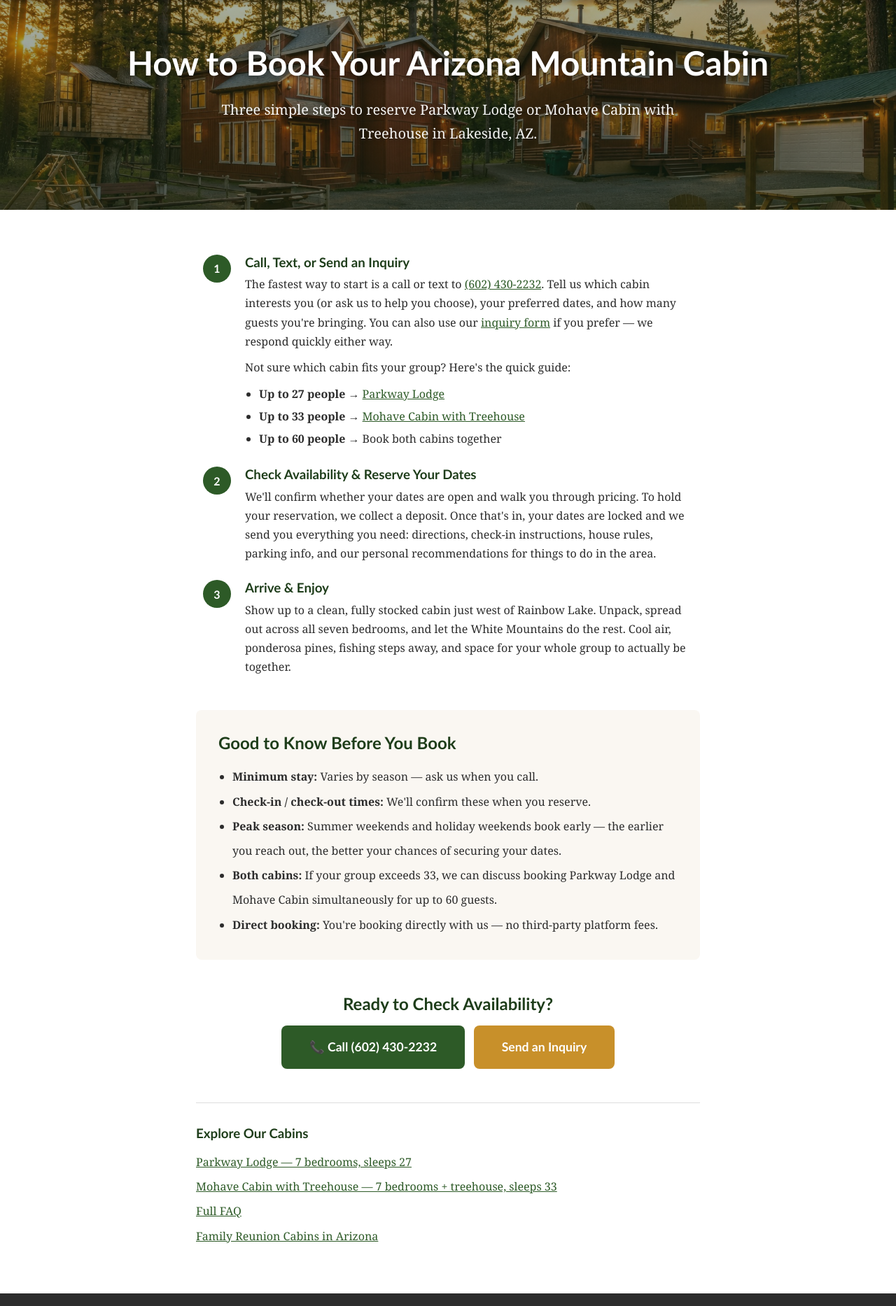
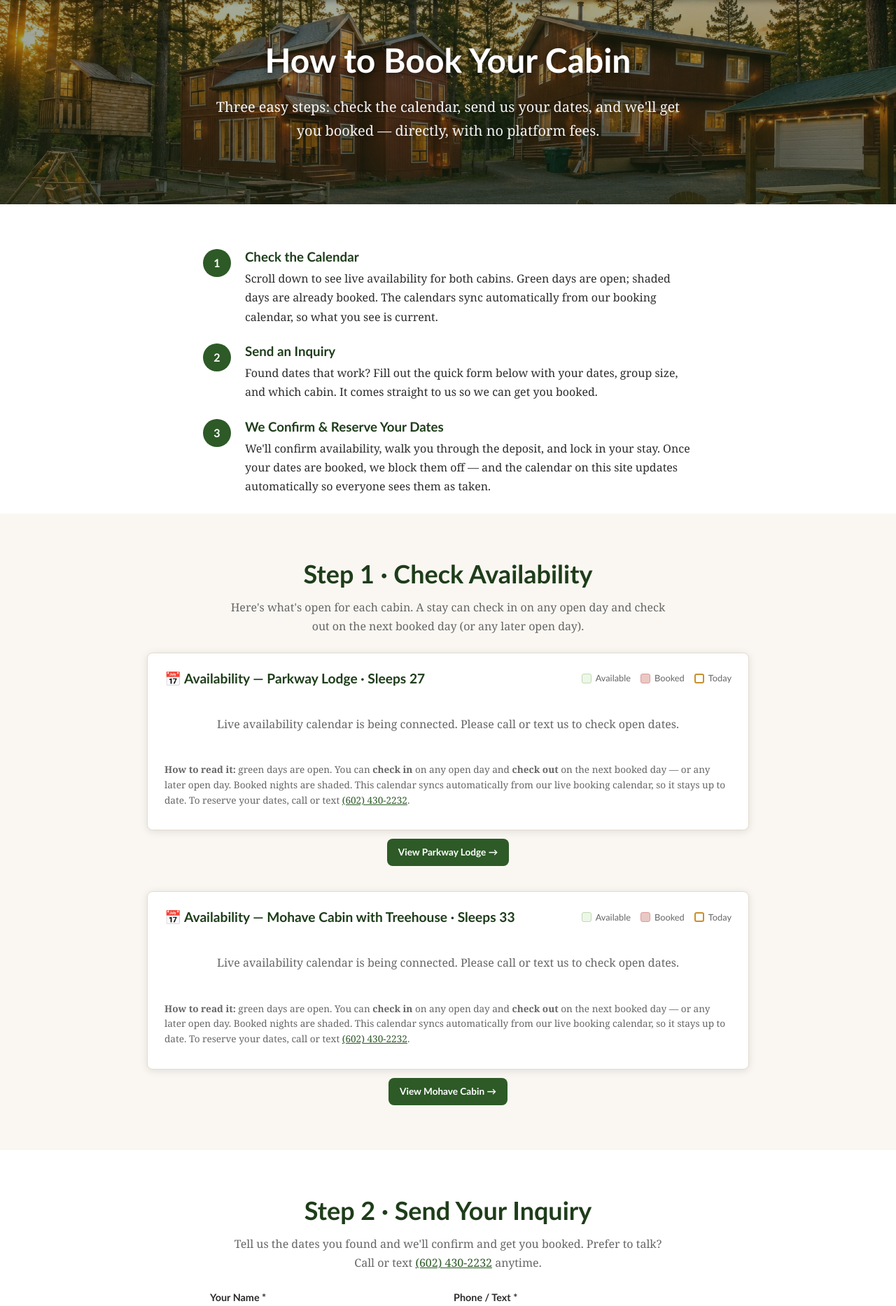
Before and after one commit to shiloh-lundahl/arizonafamilycabins, a Flask app: page /how-to-book/ in a window 1280 px wide. Shown: the part 72-1939 px from the top of the page at 70% size. Run offline with Flask 3, Linux system fonts and the light colour scheme; data that the repository does not hold is empty; some libraries are stand-ins or nearby versions.

Commit message:
Rebuild How to Book: calendar-first flow (check calendar -> inquiry -> we book)
- Step 1 embeds both live calendars, Step 2 the inquiry form, Step 3 explains booking/Airbnb-block sync
- Note that online quotes + payment are coming

Co-Authored-By: Claude Opus 4.8 <noreply@anthropic.com>

```diff
--- a/templates/how_to_book.html
+++ b/templates/how_to_book.html
@@ -1,78 +1,169 @@
 {% extends "base.html" %}
 {% block title %}How to Book a Cabin | Arizona Family Cabins – Lakeside, AZ{% endblock %}
-{% block meta_description %}Booking Parkway Lodge or Mohave Cabin with Treehouse is simple — call or text to check availability, reserve with a deposit, then show up and enjoy. Here's how it works.{% endblock %}
+{% block meta_description %}Book Parkway Lodge or Mohave Cabin with Treehouse in 3 steps: check the live calendar, send an inquiry, and we'll confirm your dates. Direct booking, no platform fees.{% endblock %}
 {% block content %}
 
-<section class="hero" style="padding:60px 20px;">
+<section class="hero" style="padding:56px 20px;">
   <div class="container">
-    <h1>How to Book Your Arizona Mountain Cabin</h1>
-    <p class="tagline">Three simple steps to reserve Parkway Lodge or Mohave Cabin with Treehouse in Lakeside, AZ.</p>
+    <h1>How to Book Your Cabin</h1>
+    <p class="tagline">Three easy steps: check the calendar, send us your dates, and we'll get you booked — directly, with no platform fees.</p>
   </div>
 </section>
 
-<section class="section">
-  <div class="container" style="max-width:760px;">
-
+<!-- Steps overview -->
+<section class="section" style="padding-bottom:24px;">
+  <div class="container" style="max-width:820px;">
     <div class="steps">
       <div class="step">
         <div class="step-num">1</div>
         <div class="step-body">
-          <h3>Call, Text, or Send an Inquiry</h3>
-          <p>The fastest way to start is a call or text to <a href="tel:{{ phone_raw }}">{{ phone }}</a>. Tell us which cabin interests you (or ask us to help you choose), your preferred dates, and how many guests you're bringing. You can also use our <a href="/contact/">inquiry form</a> if you prefer — we respond quickly either way.</p>
-          <p style="margin-top:10px;">Not sure which cabin fits your group? Here's the quick guide:</p>
-          <ul style="margin-top:8px;padding-left:20px;list-style:disc;line-height:2;">
-            <li><strong>Up to 27 people</strong> → <a href="/parkway-lodge/">Parkway Lodge</a></li>
-            <li><strong>Up to 33 people</strong> → <a href="/mohave-cabin-treehouse/">Mohave Cabin with Treehouse</a></li>
-            <li><strong>Up to 60 people</strong> → Book both cabins together</li>
-          </ul>
+          <h3>Check the Calendar</h3>
+          <p>Scroll down to see live availability for both cabins. Green days are open; shaded days are already booked. The calendars sync automatically from our booking calendar, so what you see is current.</p>
         </div>
       </div>
-
       <div class="step">
         <div class="step-num">2</div>
         <div class="step-body">
-          <h3>Check Availability &amp; Reserve Your Dates</h3>
-          <p>We'll confirm whether your dates are open and walk you through pricing. To hold your reservation, we collect a deposit. Once that's in, your dates are locked and we send you everything you need: directions, check-in instructions, house rules, parking info, and our personal recommendations for things to do in the area.</p>
+          <h3>Send an Inquiry</h3>
+          <p>Found dates that work? Fill out the quick form below with your dates, group size, and which cabin. It comes straight to us so we can get you booked.</p>
         </div>
       </div>
-
       <div class="step">
         <div class="step-num">3</div>
         <div class="step-body">
-          <h3>Arrive &amp; Enjoy</h3>
-          <p>Show up to a clean, fully stocked cabin just west of Rainbow Lake. Unpack, spread out across all seven bedrooms, and let the White Mountains do the rest. Cool air, ponderosa pines, fishing steps away, and space for your whole group to actually be together.</p>
+          <h3>We Confirm &amp; Reserve Your Dates</h3>
+          <p>We'll confirm availability, walk you through the deposit, and lock in your stay. Once your dates are booked, we block them off — and the calendar on this site updates automatically so everyone sees them as taken.</p>
         </div>
       </div>
     </div>
+  </div>
+</section>
 
-    <div style="background:var(--cream);border-radius:8px;padding:32px;margin-top:48px;">
-      <h2 style="color:var(--pine-dk);margin-bottom:16px;">Good to Know Before You Book</h2>
-      <ul style="padding-left:20px;list-style:disc;line-height:2.2;">
-        <li><strong>Minimum stay:</strong> Varies by season — ask us when you call.</li>
-        <li><strong>Check-in / check-out times:</strong> We'll confirm these when you reserve.</li>
-        <li><strong>Peak season:</strong> Summer weekends and holiday weekends book early — the earlier you reach out, the better your chances of securing your dates.</li>
-        <li><strong>Both cabins:</strong> If your group exceeds 33, we can discuss booking Parkway Lodge and Mohave Cabin simultaneously for up to 60 guests.</li>
-        <li><strong>Direct booking:</strong> You're booking directly with us — no third-party platform fees.</li>
+<!-- STEP 1: Calendars -->
+<section class="section section-cream">
+  <div class="container" style="max-width:900px;">
+    <div class="section-header" style="margin-bottom:24px;">
+      <h2>Step 1 · Check Availability</h2>
+      <p>Here's what's open for each cabin. A stay can check in on any open day and check out on the next booked day (or any later open day).</p>
+    </div>
+
+    <div style="margin-bottom:36px;">
+      {% set cal_slug = "parkway-lodge" %}
+      {% set cal_name = "Parkway Lodge · Sleeps 27" %}
+      {% include "_calendar.html" %}
+      <div style="text-align:center;margin-top:12px;">
+        <a href="/parkway-lodge/" class="btn btn-primary" style="padding:8px 16px;font-size:.85rem;">View Parkway Lodge →</a>
+      </div>
+    </div>
+
+    <div>
+      {% set cal_slug = "mohave-cabin-treehouse" %}
+      {% set cal_name = "Mohave Cabin with Treehouse · Sleeps 33" %}
+      {% include "_calendar.html" %}
+      <div style="text-align:center;margin-top:12px;">
+        <a href="/mohave-cabin-treehouse/" class="btn btn-primary" style="padding:8px 16px;font-size:.85rem;">View Mohave Cabin →</a>
+      </div>
+    </div>
+  </div>
+</section>
+
+<!-- STEP 2: Inquiry form -->
+<section class="section" id="inquiry">
+  <div class="container" style="max-width:720px;">
+    <div class="section-header" style="margin-bottom:24px;">
+      <h2>Step 2 · Send Your Inquiry</h2>
+      <p>Tell us the dates you found and we'll confirm and get you booked. Prefer to talk? Call or text <a href="tel:{{ phone_raw }}">{{ phone }}</a> anytime.</p>
+    </div>
+
+    <form class="contact-form" action="/contact/" method="POST">
+      <div class="form-row">
+        <div class="form-group">
+          <label for="name">Your Name *</label>
+          <input type="text" id="name" name="name" required placeholder="Jane Smith">
+        </div>
+        <div class="form-group">
+          <label for="phone">Phone / Text *</label>
+          <input type="tel" id="phone" name="phone" required placeholder="(555) 000-0000">
+        </div>
+      </div>
+      <div class="form-group">
+        <label for="email">Email Address</label>
+        <input type="email" id="email" name="email" placeholder="jane@example.com">
+      </div>
+      <div class="form-row">
+        <div class="form-group">
+          <label for="cabin_interest">Which Cabin?</label>
+          <select id="cabin_interest" name="cabin_interest">
+            <option value="">Not sure yet</option>
+            <option value="parkway_lodge">Parkway Lodge (sleeps 27)</option>
+            <option value="mohave_cabin">Mohave Cabin + Treehouse (sleeps 33)</option>
+            <option value="both">Both Cabins</option>
+          </select>
+        </div>
+        <div class="form-group">
+          <label for="group_size">Group Size</label>
+          <select id="group_size" name="group_size">
+            <option value="">Select…</option>
+            <option value="10-15">10–15 people</option>
+            <option value="16-20">16–20 people</option>
+            <option value="21-27">21–27 people</option>
+            <option value="28-33">28–33 people</option>
+            <option value="34-60">34–60 (both cabins)</option>
+          </select>
+        </div>
+      </div>
+      <div class="form-row">
+        <div class="form-group">
+          <label for="check_in">Preferred Check-In</label>
+          <input type="date" id="check_in" name="check_in">
+        </div>
+        <div class="form-group">
+          <label for="check_out">Preferred Check-Out</label>
+          <input type="date" id="check_out" name="check_out">
+        </div>
+      </div>
+      <div class="form-group">
+        <label for="message">Anything else?</label>
+        <textarea id="message" name="message" placeholder="Family reunion, occasion, questions about the dates…"></textarea>
+      </div>
+      <button type="submit" class="btn btn-primary btn-lg" style="width:100%;">Send Inquiry →</button>
+      <p style="font-size:.8rem;color:var(--gray);margin-top:10px;text-align:center;">We usually reply within a few hours.</p>
+    </form>
+  </div>
+</section>
+
+<!-- STEP 3 + good to know -->
+<section class="section section-cream">
+  <div class="container" style="max-width:760px;">
+    <div class="section-header" style="margin-bottom:24px;">
+      <h2>Step 3 · We Get You Booked</h2>
+    </div>
+    <p style="text-align:center;max-width:640px;margin:0 auto 8px;">Once we confirm your stay and take a deposit, your dates are locked in. We block them on our calendar, and the live calendars on this website update automatically — so those days show as taken to everyone else. Then we send you everything you need: directions, check-in details, and local tips.</p>
+
+    <div style="background:var(--white);border:1px solid #e2dccf;border-radius:8px;padding:24px;margin-top:28px;">
+      <h3 style="color:var(--pine-dk);margin-bottom:12px;">Good to Know Before You Book</h3>
+      <ul style="padding-left:20px;list-style:disc;line-height:2.1;">
+        <li><strong>Two cabins:</strong> <a href="/parkway-lodge/">Parkway Lodge</a> sleeps up to 27; <a href="/mohave-cabin-treehouse/">Mohave Cabin with Treehouse</a> sleeps up to 33. Need more? Book both for up to 60 guests.</li>
+        <li><strong>Deposit:</strong> A deposit holds your reservation — we'll walk you through it.</li>
+        <li><strong>Minimum stay:</strong> Varies by season, especially summer and holiday weekends. Ask us when you reach out.</li>
+        <li><strong>Peak season:</strong> Summer and holiday weekends book early, so the sooner you send your dates, the better.</li>
+        <li><strong>Direct booking:</strong> Booking with us means no Airbnb or VRBO service fees.</li>
       </ul>
     </div>
 
-    <div style="text-align:center;margin-top:48px;">
-      <h2 style="color:var(--pine-dk);margin-bottom:16px;">Ready to Check Availability?</h2>
-      <a href="tel:{{ phone_raw }}" class="btn btn-primary btn-lg">📞 Call {{ phone }}</a>
-      &nbsp;
-      <a href="/contact/" class="btn btn-gold btn-lg">Send an Inquiry</a>
+    <div style="background:var(--cream);border:1px dashed var(--gold);border-radius:8px;padding:20px 24px;margin-top:20px;text-align:center;">
+      <strong style="color:var(--pine-dk);">Coming soon:</strong> instant price quotes and secure online payment, so you'll be able to see your total and pay right here on the website.
     </div>
+  </div>
+</section>
 
-    <div style="margin-top:48px;padding-top:32px;border-top:1px solid #ddd;">
-      <h3 style="color:var(--pine-dk);margin-bottom:12px;">Explore Our Cabins</h3>
-      <ul style="line-height:2.2;">
-        <li><a href="/parkway-lodge/">Parkway Lodge — 7 bedrooms, sleeps 27</a></li>
-        <li><a href="/mohave-cabin-treehouse/">Mohave Cabin with Treehouse — 7 bedrooms + treehouse, sleeps 33</a></li>
-        <li><a href="/faq/">Full FAQ</a></li>
-        <li><a href="/family-reunion-cabins-arizona/">Family Reunion Cabins in Arizona</a></li>
-      </ul>
-    </div>
-
+<section class="cta-strip">
+  <div class="container">
+    <h2>Ready When You Are</h2>
+    <p>Check the dates above, send your inquiry, or just call or text us — we're happy to help you plan a great group trip.</p>
+    <a href="#inquiry" class="btn btn-primary btn-lg">📋 Send an Inquiry</a>
+    &nbsp;
+    <a href="tel:{{ phone_raw }}" class="btn btn-gold btn-lg">📞 Call or Text {{ phone }}</a>
   </div>
 </section>
 
```
